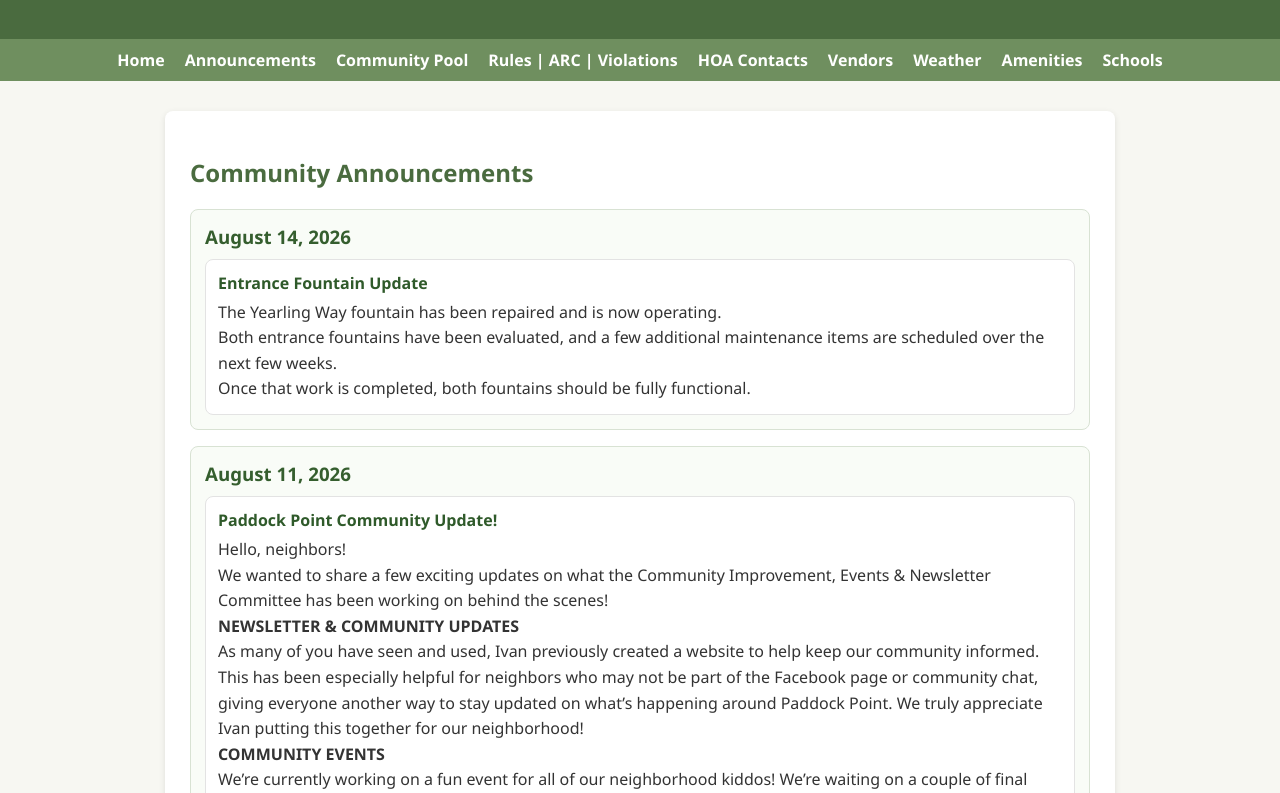
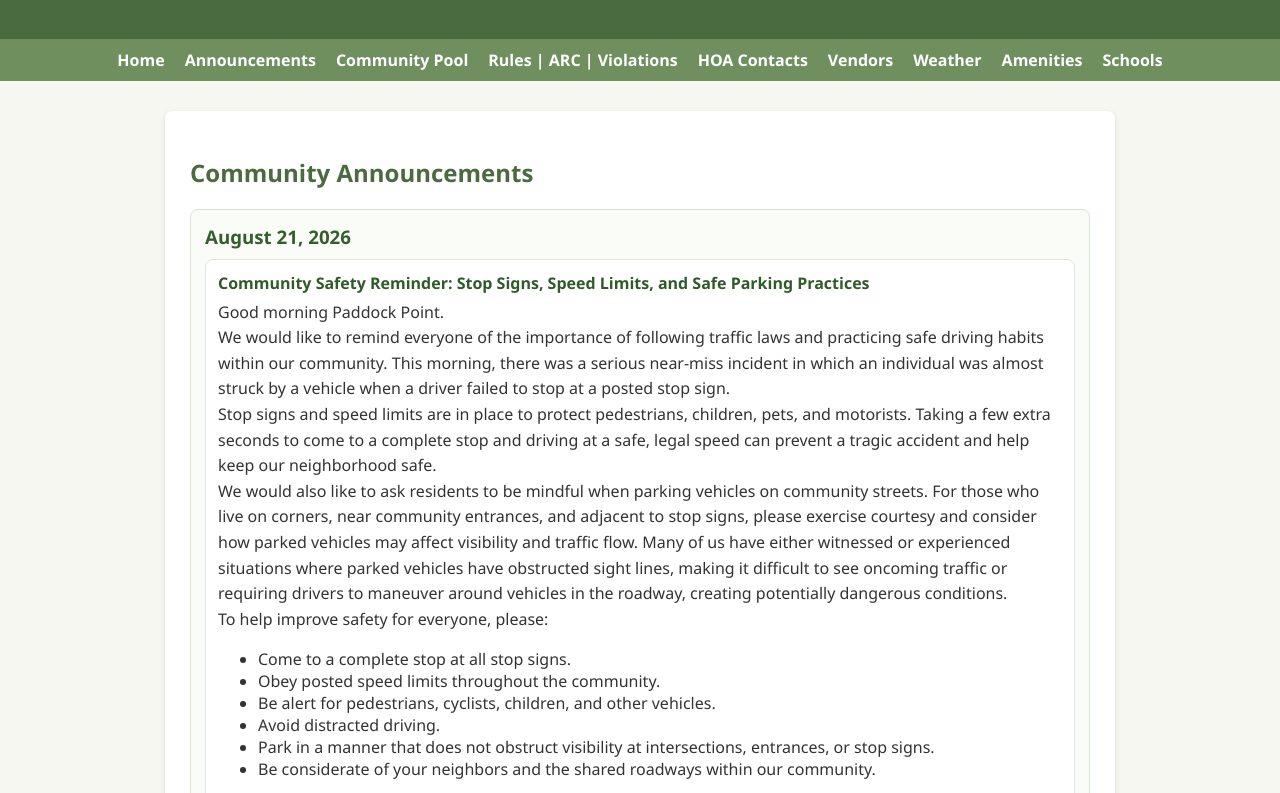
Before and after one commit to iwindon/paddockpoint, a plain HTML site: page announcements.html in a window 1280 px wide. Shown: the part 87-880 px from the top of the page. Drawn offline with Linux system fonts and the light colour scheme.

Commit message:
updated annoucment page

```diff
--- a/announcements.html
+++ b/announcements.html
@@ -24,6 +24,35 @@
 
 <main>
     <h2>Community Announcements</h2>
+
+    <section class="announcement-date-group" aria-labelledby="announcement-date-2026-08-21">
+        <h3 id="announcement-date-2026-08-21">August 21, 2026</h3>
+
+        <article class="announcement-item">
+            <h4>Community Safety Reminder: Stop Signs, Speed Limits, and Safe Parking Practices</h4>
+            <p>Good morning Paddock Point.</p>
+
+            <p>We would like to remind everyone of the importance of following traffic laws and practicing safe driving habits within our community. This morning, there was a serious near-miss incident in which an individual was almost struck by a vehicle when a driver failed to stop at a posted stop sign.</p>
+
+            <p>Stop signs and speed limits are in place to protect pedestrians, children, pets, and motorists. Taking a few extra seconds to come to a complete stop and driving at a safe, legal speed can prevent a tragic accident and help keep our neighborhood safe.</p>
+
+            <p>We would also like to ask residents to be mindful when parking vehicles on community streets. For those who live on corners, near community entrances, and adjacent to stop signs, please exercise courtesy and consider how parked vehicles may affect visibility and traffic flow. Many of us have either witnessed or experienced situations where parked vehicles have obstructed sight lines, making it difficult to see oncoming traffic or requiring drivers to maneuver around vehicles in the roadway, creating potentially dangerous conditions.</p>
+
+            <p>To help improve safety for everyone, please:</p>
+            <ul>
+                <li>Come to a complete stop at all stop signs.</li>
+                <li>Obey posted speed limits throughout the community.</li>
+                <li>Be alert for pedestrians, cyclists, children, and other vehicles.</li>
+                <li>Avoid distracted driving.</li>
+                <li>Park in a manner that does not obstruct visibility at intersections, entrances, or stop signs.</li>
+                <li>Be considerate of your neighbors and the shared roadways within our community.</li>
+            </ul>
+
+            <p>Our goal is to ensure the safety and well-being of all residents, families, guests, and visitors. By working together and demonstrating courtesy behind the wheel and when parking, we can help prevent accidents and maintain a safe environment for everyone.</p>
+
+            <p>Thank you for your cooperation and commitment to keeping our community safe. Please slow down, stop completely at all stop signs, and park responsibly so that we can all do our part to protect one another. Stay safe and look out for your neighbors.</p>
+        </article>
+    </section>
 
     <section class="announcement-date-group" aria-labelledby="announcement-date-2026-08-14">
         <h3 id="announcement-date-2026-08-14">August 14, 2026</h3>
```
